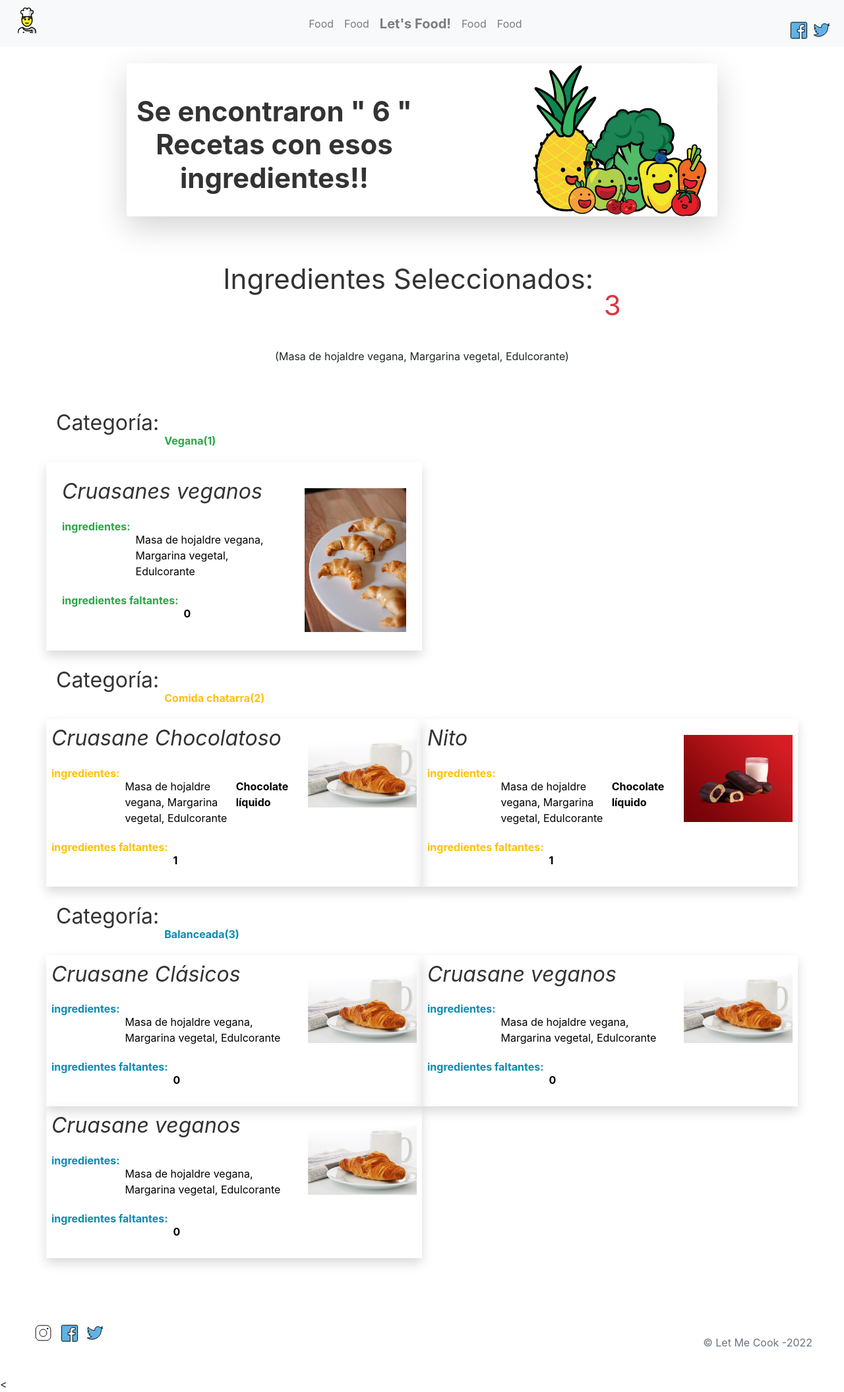
After one commit to charly-zan/LetMeCook, a PHP site: page /recipes.php in a window 1280 px wide. The commit adds this page. Shown: the whole page at 66% size. Run offline with PHP 8.4, Linux system fonts and the light colour scheme; some libraries are stand-ins or nearby versions.

Commit message:
"conexiondb"

```diff
--- /dev/null
+++ b/recipes.php
@@ -0,0 +1,310 @@
+<?php
+
+?>
+
+<!DOCTYPE html>
+<html lang="en">
+
+<head>
+    <meta charset="UTF-8">
+    <meta http-equiv="X-UA-Compatible" content="IE=edge">
+    <meta name="viewport" content="width=device-width, initial-scale=1.0">
+    <!-- Boostratp 4-->
+    <link rel="stylesheet" href="/letmecook/libs/bootstrap-4.6.1/css/bootstrap.min.css">
+    <!-- UIkit CSS -->
+    <link rel="stylesheet" href="https://cdn.jsdelivr.net/npm/uikit@3.16.24/dist/css/uikit.min.css" />
+
+
+
+    <title>Recetas</title>
+    <style>
+        a {
+            text-decoration: none;
+            color: black;
+        }
+
+        a:hover {
+
+            text-decoration: none;
+
+        }
+    </style>
+</head>
+<header>
+    <!--Navbar-->
+    <nav
+        class="navbar navbar-light navbar-expand-md bg-light justify-content-md-center justify-content-start fixed-top">
+        <a class="navbar-brand d-md-none d-inline" href="">Let's Food!</a>
+        <button class="navbar-toggler ml-1" type="button" data-toggle="collapse" data-target="#collapsingNavbar2">
+            <span class="navbar-toggler-icon"></span>
+        </button>
+        <img style="width: 4%;" src="/letmecook/src/img/chef.png" class="img-fluid" alt="">
+        <div class="navbar-collapse collapse justify-content-between align-items-center w-100" id="collapsingNavbar2">
+            <ul class="navbar-nav mx-auto text-md-center text-left">
+                <li class="nav-item">
+                    <a class="nav-link" href="#">Food</a>
+                </li>
+                <li class="nav-item">
+                    <a class="nav-link" href="#">Food</a>
+                </li>
+                <li class="nav-item my-auto">
+                    <a class="nav-link navbar-brand mx-0 d-none font-weight-bold d-md-inline" href="/index.html">Let's
+                        Food!</a>
+                </li>
+                <li class="nav-item">
+                    <a class="nav-link" href="#">Food</a>
+                </li>
+                <li class="nav-item">
+                    <a class="nav-link" href="#">Food</a>
+                </li>
+            </ul>
+            <ul class="nav navbar-nav flex-row justify-content-md-center justify-content-start flex-nowrap">
+                <i><a href="#"><img style="height: 35px;" src="/letmecook/src/img/facebook.svg" alt="facebook"></a></i>
+                <i><a href="#"><img style="height: 35px;" src="/letmecook/src/img/twitter.svg" alt="twitter"></a></i>
+            </ul>
+        </div>
+    </nav>
+    <!--End Navbar-->
+</header>
+
+<body>
+    <!--Container 1-->
+    <div style="height: 350px; width: 70%;" class="container mt-5 pt-5">
+        <div class="row  shadow-lg rounded">
+            <div class="col-6 text-center pt-5">
+                <h1 class="font-weight-bold"  id="textTitle"> Se encontraron " 6 " <br> Recetas con esos ingredientes!!
+                </h1>
+            </div>
+            <div class="offset-2 col-4">
+                <img id="imgTitle" class="img-fluid" src="/letmecook/src/img/Food.png" alt="Food">
+            </div>
+
+        </div>
+    </div>
+    <!--End Container 1-->
+
+    <!--Container 2-->
+    <div class="text-center">
+        <div class="d-flex  justify-content-center">
+            <h1 class="pr-3">Ingredientes Seleccionados: </h1>
+            <h1 id="numbIngredients" class="text-danger">3</h1>
+        </div>
+        <p id="ingredients">(Masa de hojaldre vegana, Margarina vegetal, Edulcorante)</p>
+    </div>
+    <!--End Container 2-->
+
+
+    <!--Container 3-->
+    <div class="container pt-5">
+        <div class="row pb-4">
+            <div class="d-flex col-12">
+                <h2 class="pr-2">Categoría: </h2>
+                <p class="text-success font-weight-bold pt-3" >Vegana
+                <p class="text-success font-weight-bold pt-3">(1)</p>
+                </p>
+            </div>
+            <div class="col-6 shadow p-2">
+                <a href="/letmecook/preparation.php">
+                    <div class="row p-3">
+                        <div class="col-8">
+                            <h2 class="font-italic">Cruasanes veganos</h2>
+                            <div class="d-flex">
+                                <p class="font-weight-bold text-success pr-2">ingredientes: </p>
+                                <p> Masa de hojaldre
+                                    vegana, Margarina vegetal,
+                                    Edulcorante</p>
+                            </div>
+                            <div class="d-flex">
+                                <p class=" font-weight-bold text-success pr-2">ingredientes faltantes:</p>
+                                <p class="font-weight-bold">0 </p>
+                            </div>
+                        </div>
+                        <div class="col-4">
+                            <img class="img-fluid  pt-3" src="/letmecook/src/img/croasant.png" alt="">
+                        </div>
+                    </div>
+                </a>
+            </div>
+                <!--
+                <div class="col-6 shadow p-2">
+                 </div>
+                -->
+        </div>
+
+        <div class="row pb-4">
+            <div class="d-flex col-12">
+                <h2 class="pr-2">Categoría: </h2>
+                <p class="text-warning font-weight-bold pt-3">Comida chatarra
+                <p class="text-warning font-weight-bold pt-3">(2)</p>
+                </p>
+            </div>
+
+
+            <div class="col-6 shadow p-2">
+                <a href="/preparation.html">
+                    <div class="row">
+                        <div class="col-8">
+                            <h2 class="font-italic"> Cruasane Chocolatoso</h2>
+                            <div class="d-flex">
+                                <p class="font-weight-bold text-warning pr-2">ingredientes:</p>
+                                <p> Masa de hojaldre
+                                    vegana, Margarina vegetal,
+                                    Edulcorante </p>
+                                <p class="font-weight-bold">Chocolate líquido</p>
+                            </div>
+                            <div class="d-flex">
+                                <p class="font-weight-bold text-warning pr-2">ingredientes faltantes:</p>
+                                <p class="font-weight-bold"> 1</p>
+                            </div>
+                        </div>
+                        <div class="col-4">
+                            <img class="img-fluid  pt-3" src="/letmecook/src/img/croasant_novegano.jpg" alt="">
+                        </div>
+                    </div>
+                </a>
+            </div>
+            <div class="col-6 shadow p-2">
+                <a href="/preparation.html">
+
+                    <div class="row">
+                        <div class="col-8">
+                            <h2 class="font-italic"> Nito </h2>
+                            <div class="d-flex">
+
+                                <p class="font-weight-bold text-warning pr-2">ingredientes:</p>
+                                <p> Masa de hojaldre
+                                    vegana, Margarina vegetal,
+                                    Edulcorante </p>
+                                <p class="font-weight-bold">Chocolate líquido</p>
+                            </div>
+                            <div class="d-flex">
+
+                                <p class="font-weight-bold text-warning pr-2">ingredientes faltantes:</p>
+                                <p class="font-weight-bold"> 1</p>
+                            </div>
+                        </div>
+                        <div class="col-4">
+                            <img class="img-fluid  pt-3" src="/letmecook/src/img/nito.jpg" alt="">
+                        </div>
+                    </div>
+                </a>
+
+            </div>
+        </div>
+        <div class="row pb-5">
+            <div class="d-flex col-12">
+                <h2 class="pr-2">Categoría: </h2>
+                <p style="color:rgb(7, 141, 175)" class=" font-weight-bold pt-3">Balanceada
+                <p style="color:rgb(7, 141, 175)" class=" font-weight-bold pt-3">(3)</p>
+                </p>
+            </div>
+
+            <div class="col-6 shadow p-2">
+                <a href="/preparation.html">
+
+                    <div class="row">
+                        <div class="col-8">
+                            <h2 class="font-italic"> Cruasane Clásicos </h2>
+                            <div class="d-flex">
+                                <p style="color:rgb(7, 141, 175)" class="font-weight-bold  pr-2">ingredientes:</p>
+                                <p> Masa de hojaldre
+                                    vegana, Margarina vegetal,
+                                    Edulcorante </p>
+                            </div>
+                            <div class="d-flex">
+                                <p style="color:rgb(7, 141, 175)" class="font-weight-bold pr-2">ingredientes faltantes:
+                                </p>
+                                <p class="font-weight-bold"> 0</p>
+                            </div>
+                        </div>
+                        <div class="col-4">
+                            <img class="img-fluid pt-3" src="/letmecook/src/img/croasant_novegano.jpg" alt="">
+                        </div>
+                    </div>
+                </a>
+            </div>
+            <div class="col-6 shadow p-2">
+                <a href="/preparation.html">
+
+                    <div class="row">
+                        <div class="col-8">
+                            <h2 class="font-italic"> Cruasane veganos</h2>
+                            <div class="d-flex">
+                                <p style="color:rgb(7, 141, 175)" class="font-weight-bold  pr-2">ingredientes:</p>
+                                <p> Masa de hojaldre
+                                    vegana, Margarina vegetal,
+                                    Edulcorante </p>
+                            </div>
+                            <div class="d-flex">
+                                <p style="color:rgb(7, 141, 175)" class="font-weight-bold pr-2">ingredientes faltantes:
+                                </p>
+                                <p class="font-weight-bold"> 0</p>
+                            </div>
+                        </div>
+                        <div class="col-4">
+                            <img class="img-fluid  pt-3" src="/letmecook/src/img/croasant_novegano.jpg" alt="">
+                        </div>
+                    </div>
+                </a>
+            </div>
+            <div class="col-6 shadow p-2 p-2">
+                <a href="/preparation.html">
+
+                    <div class="row">
+                        <div class="col-8">
+                            <h2 class="font-italic"> Cruasane veganos</h2>
+                            <div class="d-flex">
+                                <p style="color:rgb(7, 141, 175)" class="font-weight-bold  pr-2">ingredientes:</p>
+                                <p> Masa de hojaldre
+                                    vegana, Margarina vegetal,
+                                    Edulcorante </p>
+                            </div>
+                            <div class="d-flex">
+                                <p style="color:rgb(7, 141, 175)" class="font-weight-bold pr-2">ingredientes faltantes:
+                                </p>
+                                <p class="font-weight-bold"> 0</p>
+                            </div>
+                        </div>
+                        <div class="col-4">
+                            <img class="img-fluid  pt-3" src="/letmecook/src/img/croasant_novegano.jpg" alt="">
+                        </div>
+                    </div>
+                </a>
+            </div>
+
+        </div>
+    </div>
+
+    <!--End Container 3-->
+
+    <!--Container 4-->
+
+    <!--End Container 4-->
+
+    <!--Container 5-->
+    <!--End Container 5-->
+
+
+
+    <!--Footer-->
+    <footer>
+        <div class="m-4 p-4">
+            <i><a href="#"><img style="height: 35px;" src="/letmecook/src/img/inta.svg" alt="inta"></a></i>
+            <i><a href="#"><img style="height: 35px;" src="/letmecook/src/img/facebook.svg" alt="facebook"></a></i>
+            <i><a href="#"><img style="height: 35px;" src="/letmecook/src/img/twitter.svg" alt="twitter"></a></i>
+            <p class="text-muted float-right">© Let Me Cook -2022</p>
+        </div>
+    </footer>
+    <!-- End Footer-->
+
+
+        <!-- JavaScript -->
+    <<script src="https://code.jquery.com/jquery-3.5.1.min.js" integrity="sha256-9/aliU8dGd2tb6OSsuzixeV4y/faTqgFtohetphbbj0=" crossorigin="anonymous"></script>
+    <script src="https://cdn.jsdelivr.net/npm/popper.js@1.16.1/dist/umd/popper.min.js" integrity="sha384-9/reFTGAW83EW2RDu2S0VKaIzap3H66lZH81PoYlFhbGU+6BZp6G7niu735Sk7lN" crossorigin="anonymous"></script>
+    <script src="https://stackpath.bootstrapcdn.com/bootstrap/4.5.2/js/bootstrap.min.js" integrity="sha384-B4gt1jrGC7Jh4AgTPSdUtOBvfO8shuf57BaghqFfPlYxofvL8/KUEfYiJOMMV+rV" crossorigin="anonymous"></script>
+        <!-- UIkit JS -->
+    <script src="https://cdn.jsdelivr.net/npm/uikit@3.16.24/dist/js/uikit.min.js"></script>
+    <script src="https://cdn.jsdelivr.net/npm/uikit@3.16.24/dist/js/uikit-icons.min.js"></script>
+</body>
+
+</html>
--- a/src/php/action.php
+++ b/src/php/action.php
@@ -1,23 +1,25 @@
 <?php
+
 
 //methods
 if(isset($_POST['buscaringredientes'])){
     include 'conn.php';
     $ingredientes = $_POST['ingredientes'];
 
+    //labels
     $msjClase = 'success';
 	$msjIcon  = 'check';
 	$msjTxt   = '<br>Listo';
 
+    //variables
     $estatus = 1;
     $xtras =0;
-    $tabl = 0;
     $titu = 0;
     $lotpr = 0;
     $totpro = 0;
 
 
-    echo '{ "msj":"<div class=\'uk-text-center uk-alert  uk-alert-'.$msjClase.' p-0 m-0 text-lg\'><i uk-icon=\'icon:'.$msjIcon.';ratio:2;\'></i> &nbsp;'.$msjTxt.'<a class=\'uk-alert-close uk-close></a>&nbsp;</div>", "estatus":"'.$estatus.'", "xtras":"'.$xtras.'", "tabl":"'.$tabl.'","tit":"'.$titu.'", "lot":"'.$lotpr.'", "tot":"'.$totpro.'"}';
+    echo '{ "msj":"<div class=\'uk-text-center uk-alert  uk-alert-'.$msjClase.' p-0 m-0 text-lg\'><i uk-icon=\'icon:'.$msjIcon.';ratio:2;\'></i> &nbsp;'.$msjTxt.'<a class=\'uk-alert-close uk-close></a>&nbsp;</div>", "estatus":"'.$estatus.'", "xtras":"'.$xtras.'", "ingredientes":"'.$ingredientes.'","tit":"'.$titu.'", "lot":"'.$lotpr.'", "tot":"'.$totpro.'"}';
 
 }
 
```
Also changed, not shown: index.php (+26 -25 lines), preparation.php (added, +193 -0 lines), src/php/pdoconfig.php (+4 -4 lines), 1 other file.
